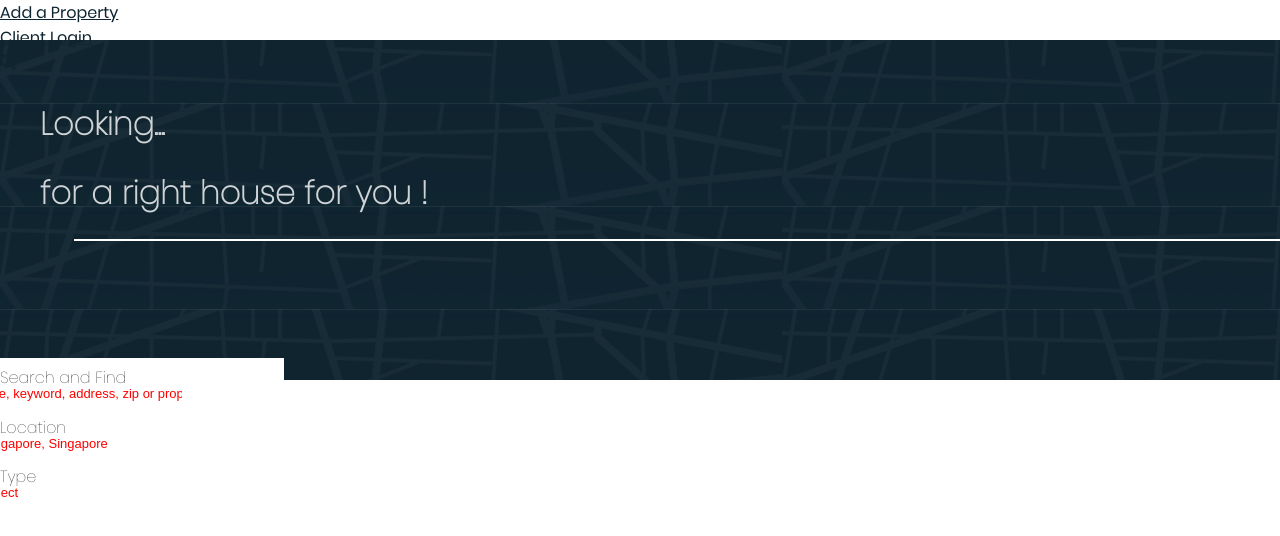
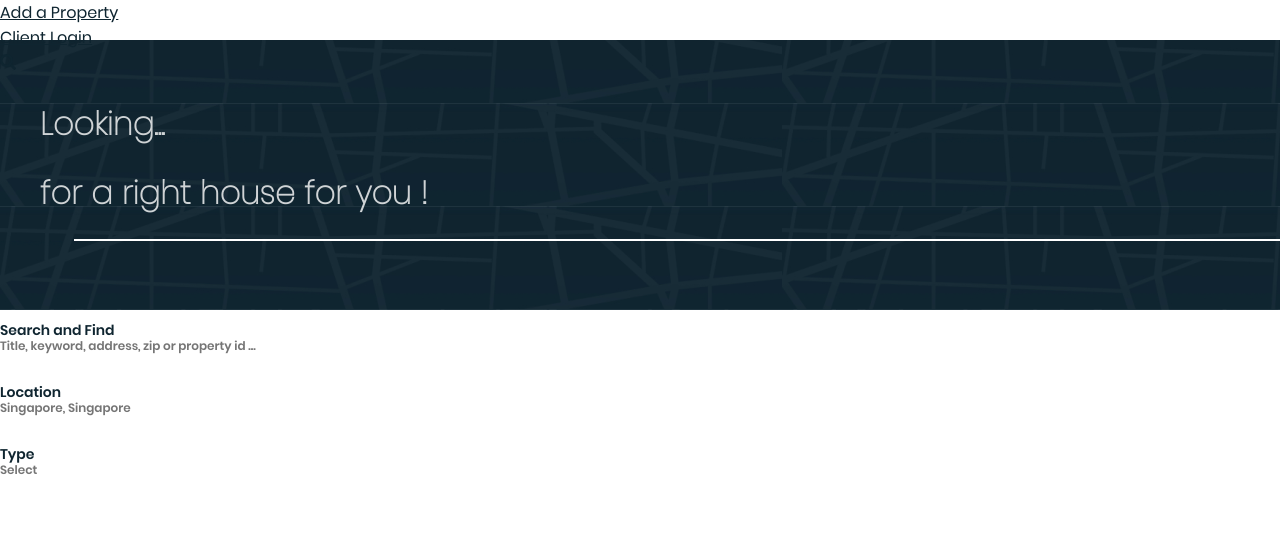
Before and after one commit to JahanzebNaqvi/VirgateProject, a React (Create React App) app in the folder src/: page / in a window 1280 px wide. Shown: the top 536 px of the page. Built offline with nearby package versions, Linux system fonts and the light colour scheme; the HTML template or start-up script is replaced by a standard one.

Commit message:
Changes in styles

```diff
--- a/src/App.css
+++ b/src/App.css
@@ -19,6 +19,10 @@
   @font-face {
     font-family: Poppins-SemiBold;
     src: url("./Poppins/Poppins-SemiBold.ttf");
+  }
+  @font-face {
+    font-family: Poppins-Bold;
+    src: url("./Poppins/Poppins-Bold.ttf");
   }
 
 
@@ -69,24 +73,37 @@ body{
     height: 2px;
     margin-left: 74px;
 }
+.padding-x{
+    padding-left: 0px;
+    padding-right: 0px;
+}
+.SearchBox{
+    margin-top: -60px;
+}
 .SearchInput{
     /* position: relative; */
     margin: 0px;
 }
 .SearchLabel{
-    margin-top: -15px;
+    /* margin-top: -15px; */
     /* margin-left: 20px; */
     position: absolute;
+    color: #0f2530;
+    font-family: Poppins-SemiBold;
+    font-size: 14px;
 }
 .SearchText{
-    width: 300px;
+    margin-top: -10px;
     height: 70px;
-    margin-top: -25px;
+    width: 100%;
+    margin-right: 0px;
     margin-left: -20px;
-    font-size: 13px;
+    font-size: 12px;
     border: none;
+    color: #0f2530;
+    padding-left: 20px ;
+    font-family: Poppins-SemiBold;
 }
-.SearchText::placeholder {
-    color: red;
-    margin-left: 100px !important;
+::placeholder {
+
   }
--- a/src/SearchBox/index.js
+++ b/src/SearchBox/index.js
@@ -9,12 +9,12 @@ import TextFieldSearch from './TextSearchField';
 class SearchBox extends React.Component {
     render() {
         return (
-            <Container fluid="md">
+            <Container className="SearchBox">
                 <Row>
                     <Col md="2">
 
                     </Col>
-                    <Col md="8">
+                    <Col md="10">
                         <Row>
                             <Col md="4">
                             <TextFieldSearch label="Search and Find" placeholder="Title, keyword, address, zip or property id ..."/>
```
